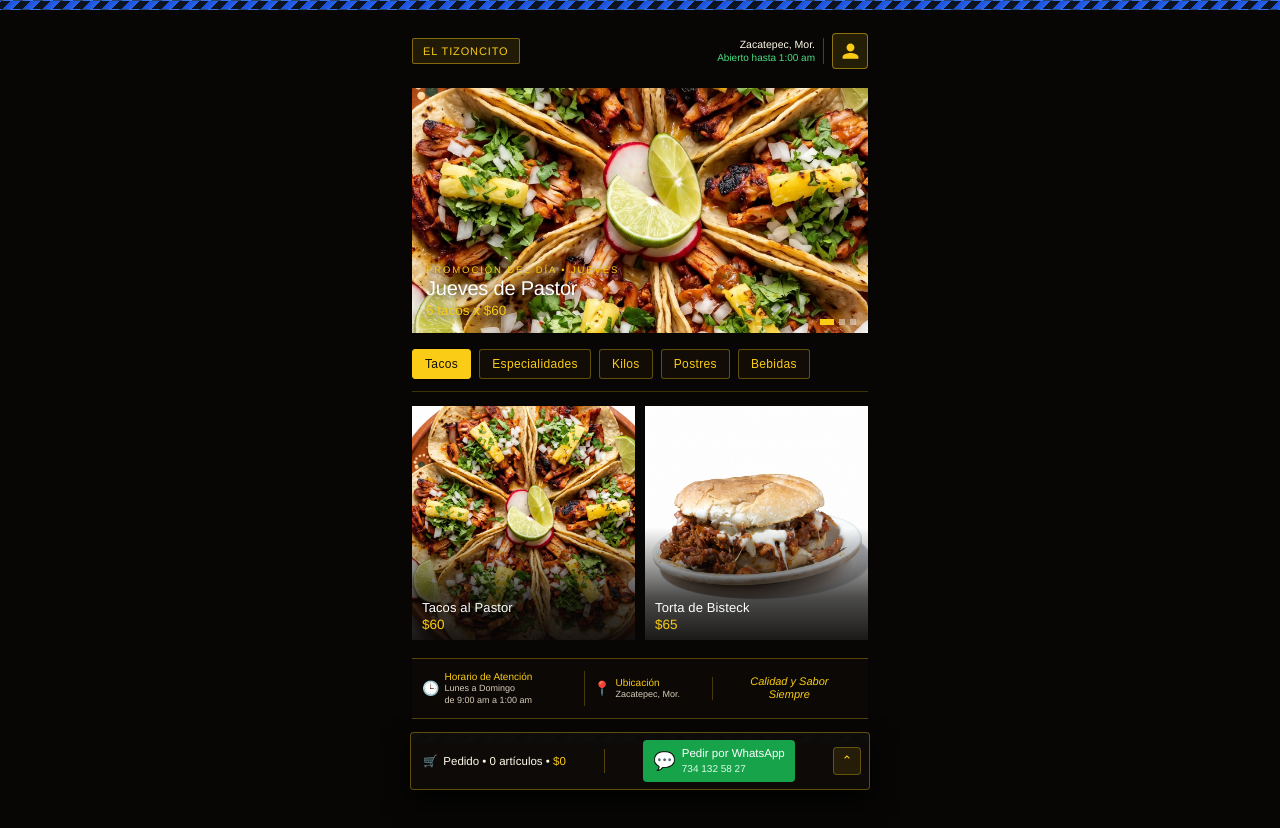
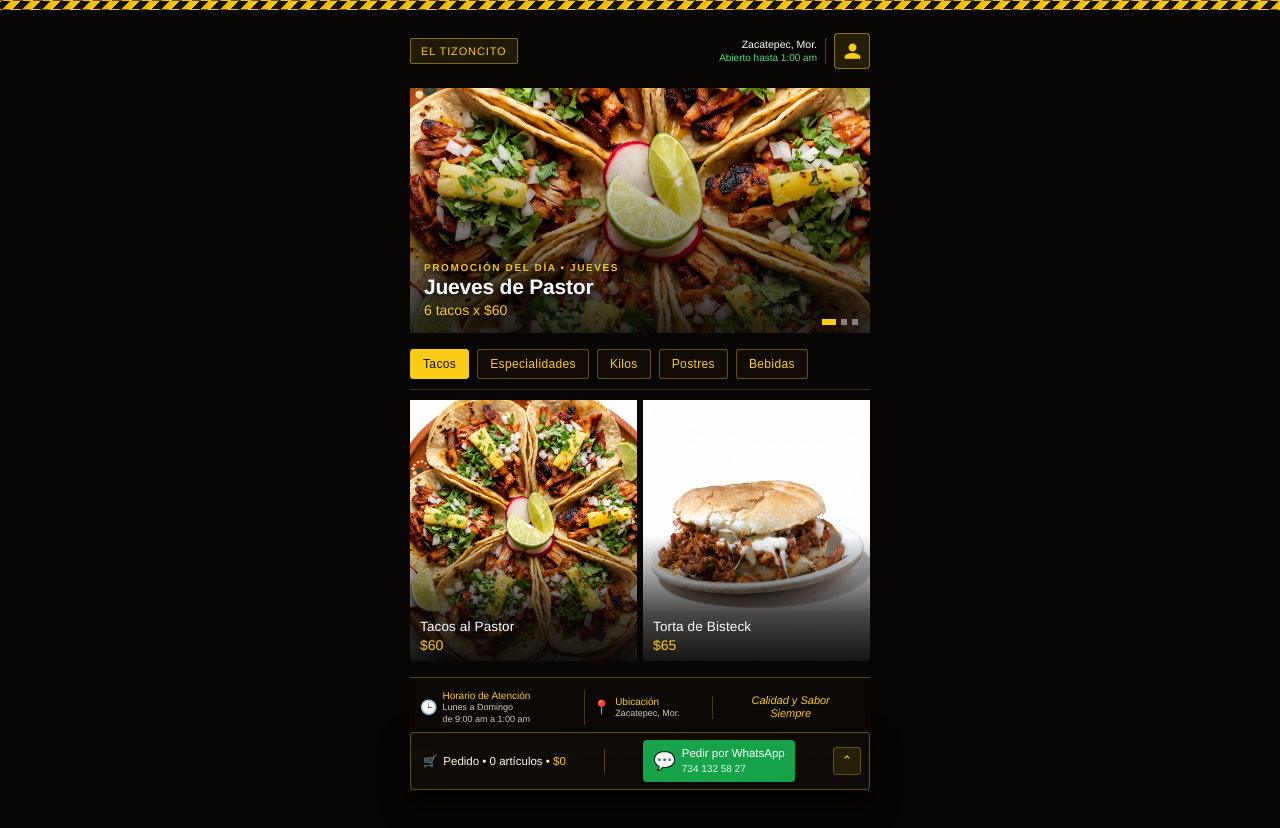
Before and after one commit to TheVincels/ElTizoncito, a plain HTML site: page index.html in a window 1280 px wide. Drawn offline with Linux system fonts and the light colour scheme.

Commit message:
index.html

```diff
--- a/index.html
+++ b/index.html
@@ -8,8 +8,7 @@
     :root {
       --bg-dark: #070605;
       --gold: #facc15;
-      --blue-stripe: #2563eb;
-      --blue-stripe-deep: #1d4ed8;
+      --gold-deep: #eab308;
       --wa-green: #16a34a;
       --text-main: #fffbeb;
       --text-muted: #d6cbb8;
@@ -60,24 +59,24 @@
       width: 100%;
       max-width: 480px;
       margin: 0 auto;
-      padding: 0 12px 135px;
+      padding: 0 10px 135px;
       overflow-x: clip;
     }
 
-    /* FRANJA AZUL Y NEGRA */
-    .pattern-stripe-blue {
+    /* FRANJA AMARILLA Y NEGRA */
+    .pattern-stripe-gold {
       height: 10px;
       width: 100%;
       background:
         repeating-linear-gradient(
           -45deg,
-          var(--blue-stripe) 0px,
-          var(--blue-stripe-deep) 7px,
-          #0e1320 7px,
-          #0e1320 14px
+          var(--gold) 0px,
+          var(--gold-deep) 7px,
+          #14110f 7px,
+          #14110f 14px
         );
-      border-top: 1px solid rgba(96, 165, 250, 0.35);
-      border-bottom: 1px solid rgba(96, 165, 250, 0.35);
+      border-top: 1px solid rgba(250, 204, 21, 0.35);
+      border-bottom: 1px solid rgba(250, 204, 21, 0.35);
     }
 
     .top-pattern-bar {
@@ -190,41 +189,57 @@
       display: block;
     }
 
+    /* Respaldo oscuro sutil focalizado detrás del texto para máxima nitidez */
+    .hero-banner::after {
+      content: "";
+      position: absolute;
+      inset: 0;
+      background: linear-gradient(
+        0deg,
+        rgba(7, 6, 5, 0.86) 0%,
+        rgba(7, 6, 5, 0.38) 45%,
+        transparent 75%
+      );
+      pointer-events: none;
+    }
+
     .hero-text-overlay {
+      position: relative;
       position: absolute;
       left: 14px;
       bottom: 14px;
-      max-width: 78%;
+      z-index: 2;
+      max-width: 82%;
       pointer-events: none;
     }
 
     .hero-kicker {
       display: inline-block;
-      font-size: 9.5px;
-      font-weight: 400;
-      letter-spacing: 0.2em;
+      font-size: 10px;
+      font-weight: 600;
+      letter-spacing: 0.16em;
       text-transform: uppercase;
       color: var(--gold);
-      text-shadow: 0 2px 8px rgba(0, 0, 0, 0.95);
+      text-shadow: 0 2px 6px rgba(0, 0, 0, 0.95), 0 0 12px rgba(0, 0, 0, 0.95);
       margin-bottom: 2px;
     }
 
     .hero-heading {
-      font-size: 20px;
-      font-weight: 500;
+      font-size: 21px;
+      font-weight: 600;
       letter-spacing: -0.01em;
       line-height: 1.1;
       color: #ffffff;
-      text-shadow: 0 2px 10px rgba(0, 0, 0, 0.95);
+      text-shadow: 0 2px 8px rgba(0, 0, 0, 0.98), 0 0 16px rgba(0, 0, 0, 0.95);
     }
 
     .hero-offer {
       display: inline-block;
       margin-top: 4px;
-      font-size: 13.5px;
-      font-weight: 400;
+      font-size: 14px;
+      font-weight: 500;
       color: var(--gold);
-      text-shadow: 0 2px 10px rgba(0, 0, 0, 0.98);
+      text-shadow: 0 2px 8px rgba(0, 0, 0, 0.98), 0 0 14px rgba(0, 0, 0, 0.95);
     }
 
     .hero-dots {
@@ -252,10 +267,10 @@
       display: flex;
       gap: 8px;
       overflow-x: auto;
-      padding: 4px 0 12px;
+      padding: 4px 0 10px;
       scrollbar-width: none;
       border-bottom: 1px solid rgba(250, 204, 21, 0.22);
-      margin-bottom: 14px;
+      margin-bottom: 10px;
     }
 
     .category-bar::-webkit-scrollbar {
@@ -285,16 +300,17 @@
       font-weight: 500;
     }
 
+    /* PRODUCTOS MÁS GRANDES Y MÁS PEGADOS */
     .menu-grid {
       display: grid;
       grid-template-columns: repeat(2, minmax(0, 1fr));
-      gap: 10px;
+      gap: 6px;
       width: 100%;
     }
 
     .dish-card {
       position: relative;
-      aspect-ratio: 1 / 1.05;
+      aspect-ratio: 1 / 1.15;
       width: 100%;
       min-width: 0;
       border-radius: 0;
@@ -320,8 +336,8 @@
       background: linear-gradient(
         180deg,
         transparent 52%,
-        rgba(7, 6, 5, 0.72) 82%,
-        rgba(7, 6, 5, 0.92) 100%
+        rgba(7, 6, 5, 0.74) 82%,
+        rgba(7, 6, 5, 0.94) 100%
       );
       pointer-events: none;
     }
@@ -336,7 +352,7 @@
     }
 
     .dish-name {
-      font-size: 13px;
+      font-size: 13.5px;
       font-weight: 400;
       letter-spacing: 0.01em;
       color: #ffffff;
@@ -348,13 +364,13 @@
     }
 
     .dish-price {
-      font-size: 13.5px;
-      font-weight: 400;
+      font-size: 14px;
+      font-weight: 500;
       color: var(--gold);
     }
 
     .info-strip {
-      margin-top: 18px;
+      margin-top: 16px;
       padding: 12px 6px;
       border-top: 1px solid rgba(250, 204, 21, 0.3);
       border-bottom: 1px solid rgba(250, 204, 21, 0.3);
@@ -936,7 +952,7 @@
   </style>
 </head>
 <body>
-  <div class="pattern-stripe-blue top-pattern-bar"></div>
+  <div class="pattern-stripe-gold top-pattern-bar"></div>
 
   <div class="app-shell">
     <header class="topbar">
@@ -1011,7 +1027,7 @@
       </div>
     </section>
 
-    <div class="pattern-stripe-blue bottom-pattern-bar"></div>
+    <div class="pattern-stripe-gold bottom-pattern-bar"></div>
   </div>
 
   <div class="floating-cart-wrap">
```
